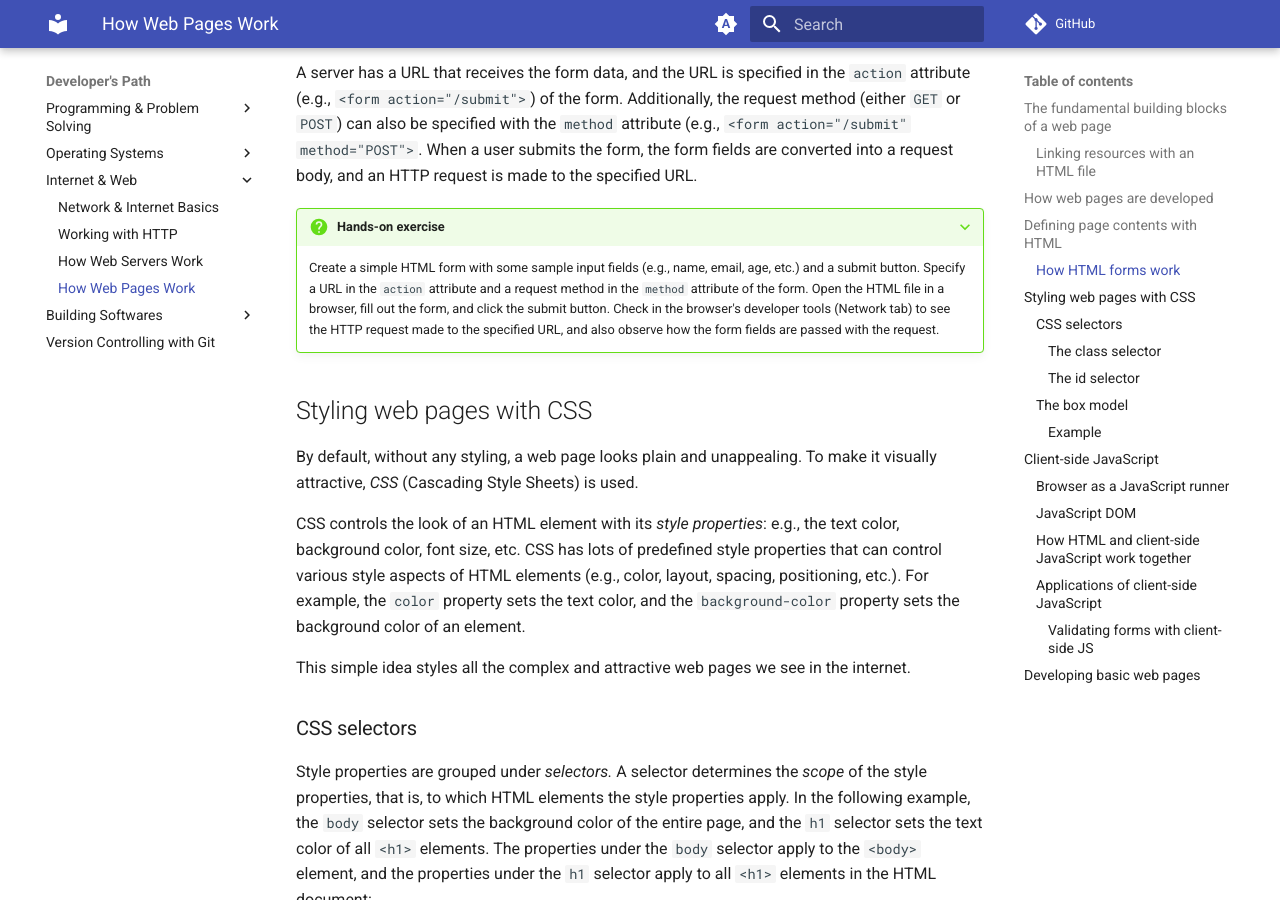
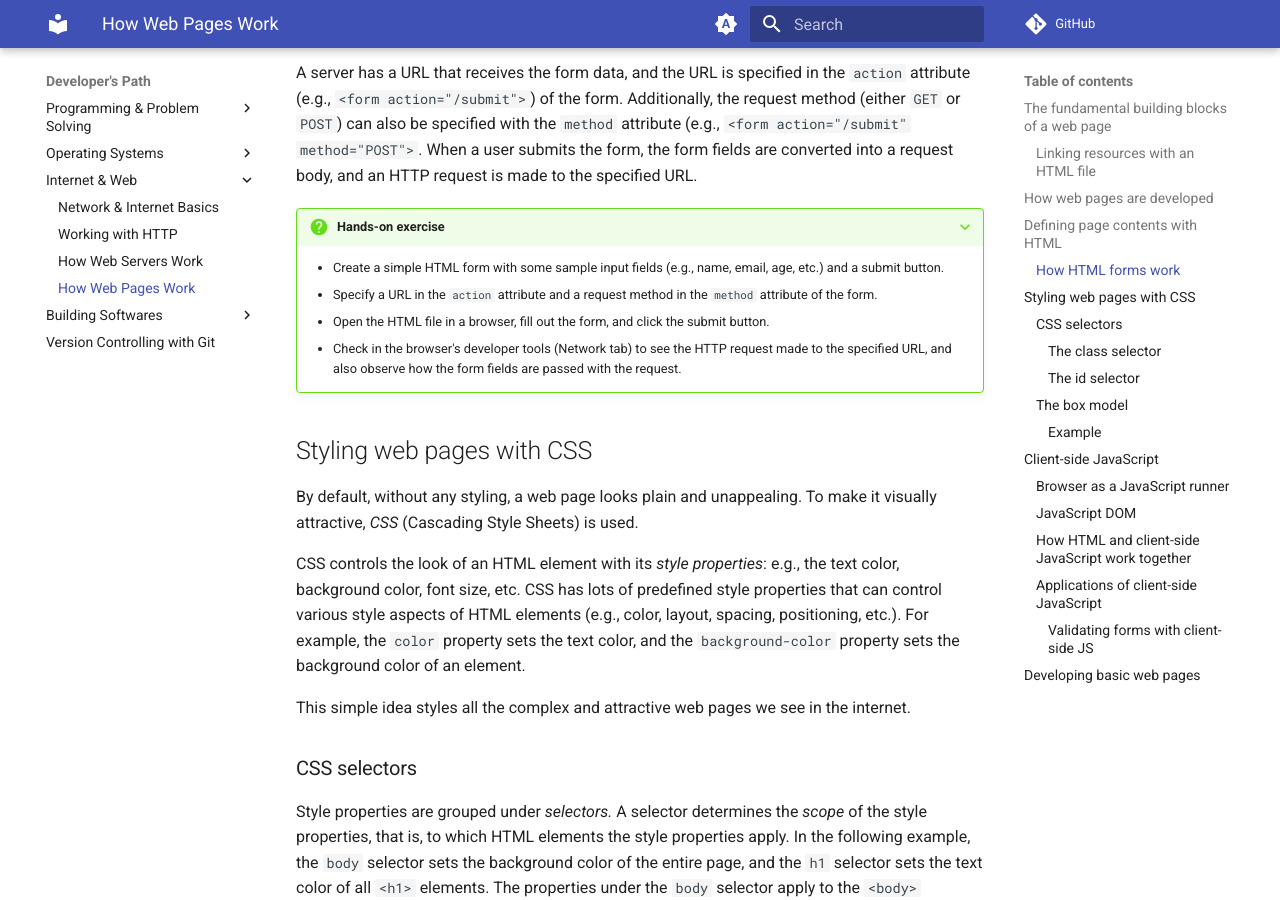
Before and after one commit to gharials/dev-path, an MkDocs documentation site: the page built from docs/internet-web/web-pages.md, in a window 1280 px wide and 900 px high, scrolled down 2067 px. Built offline with MkDocs 1.6.1 and Material for MkDocs 9.7.7, drawn with Linux system fonts in a browser that asks for light colours; comment, search, counter and statistics services are not loaded.

```diff
--- a/docs/internet-web/web-pages.md
+++ b/docs/internet-web/web-pages.md
@@ -74,7 +74,10 @@ A server has a URL that receives the form data, and the URL is specified in the
 
 ???+ question "Hands-on exercise"
 
-    Create a simple HTML form with some sample input fields (e.g., name, email, age, etc.) and a submit button. Specify a URL in the `action` attribute and a request method in the `method` attribute of the form. Open the HTML file in a browser, fill out the form, and click the submit button. Check in the browser's developer tools (Network tab) to see the HTTP request made to the specified URL, and also observe how the form fields are passed with the request.
+    * Create a simple HTML form with some sample input fields (e.g., name, email, age, etc.) and a submit button.
+    * Specify a URL in the `action` attribute and a request method in the `method` attribute of the form.
+    * Open the HTML file in a browser, fill out the form, and click the submit button.
+    * Check in the browser's developer tools (Network tab) to see the HTTP request made to the specified URL, and also observe how the form fields are passed with the request.
 
 ## Styling web pages with CSS
 
```
